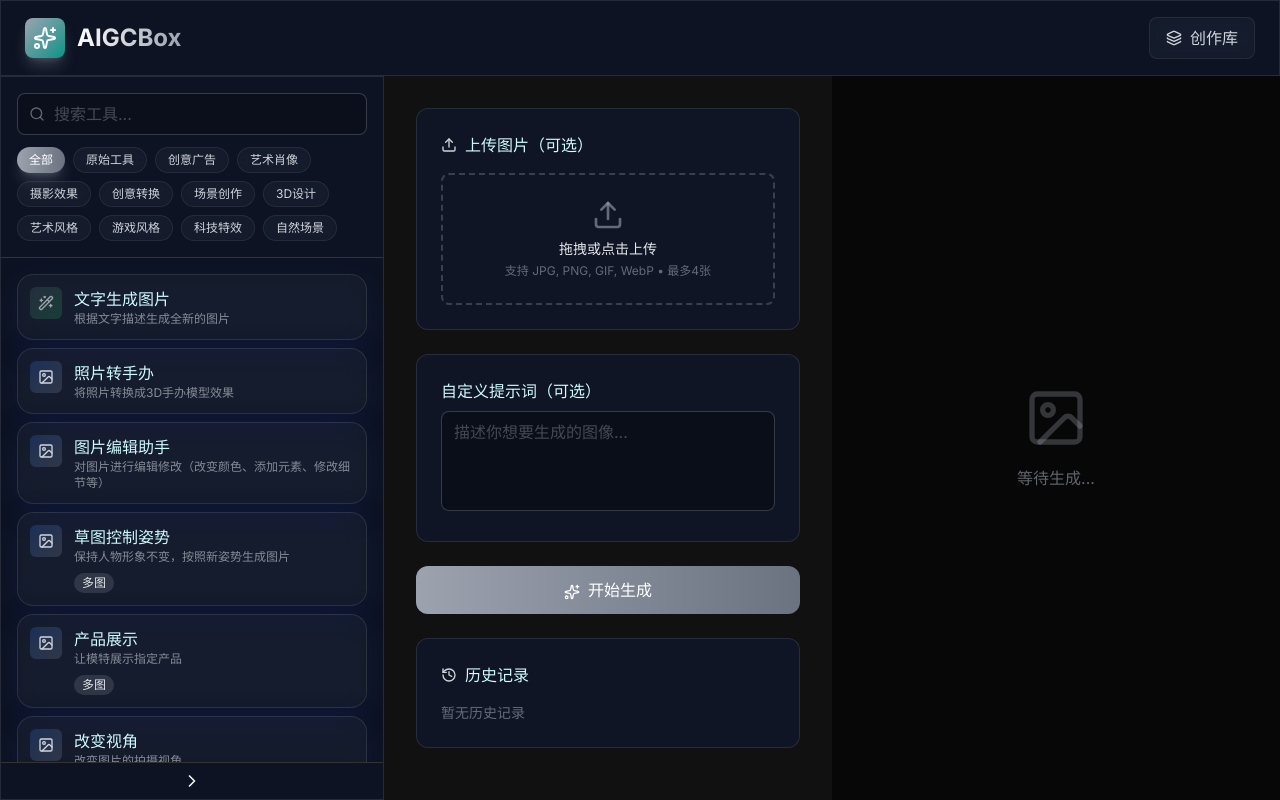
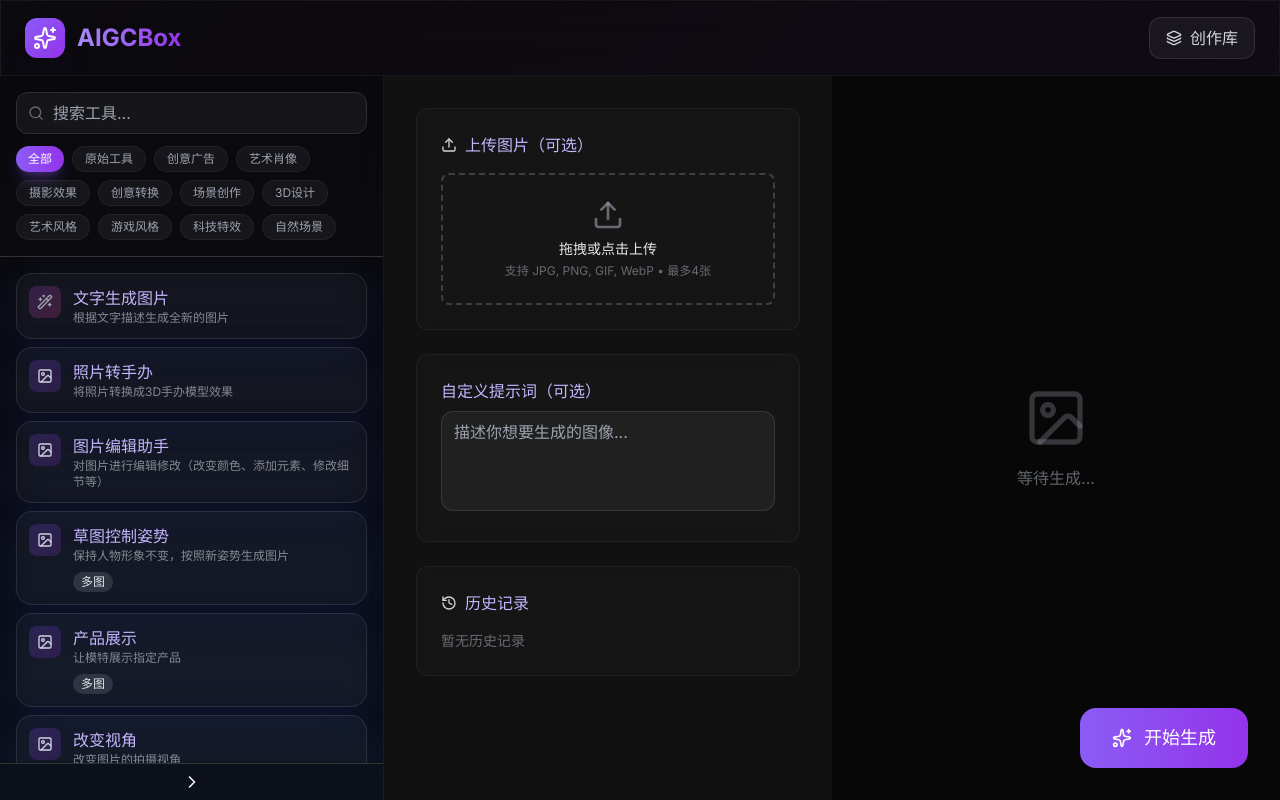
Before and after one commit to Neo2025new/aigcbox, a Next.js app: page / in a window 1280 px wide. Built offline with nearby package versions, Linux system fonts and the light colour scheme.

Commit message:
UI优化：紫色主题、固定生成按钮、显示选中工具

```diff
--- a/src/app/globals.css
+++ b/src/app/globals.css
@@ -60,14 +60,14 @@
   }
 }
 
-/* Simple Gradient Background */
+/* Premium Gradient Background */
 .gradient-bg {
   position: fixed;
   top: 0;
   left: 0;
   width: 100%;
   height: 100%;
-  background: linear-gradient(to bottom right, #0f172a, #1e293b);
+  background: linear-gradient(135deg, #0a0014 0%, #1a0033 25%, #0f001f 50%, #1a0033 75%, #0a0014 100%);
   z-index: -2;
 }
 
@@ -82,7 +82,7 @@
   66% { transform: translate(-20px, 20px) scale(0.9); }
 }
 
-/* Modern Card Effect */
+/* Premium Glass Effects */
 .glass {
   background: rgba(255, 255, 255, 0.03);
   backdrop-filter: blur(8px);
@@ -95,6 +95,32 @@
   backdrop-filter: blur(10px);
   -webkit-backdrop-filter: blur(10px);
   border: 1px solid rgba(255, 255, 255, 0.1);
+}
+
+.glass-header {
+  background: linear-gradient(135deg, rgba(139, 92, 246, 0.03) 0%, rgba(168, 85, 247, 0.05) 100%);
+  backdrop-filter: blur(20px) saturate(180%);
+  -webkit-backdrop-filter: blur(20px) saturate(180%);
+  border: 1px solid rgba(255, 255, 255, 0.05);
+}
+
+.glass-sidebar {
+  background: linear-gradient(180deg, rgba(139, 92, 246, 0.02) 0%, rgba(15, 23, 42, 0.6) 100%);
+  backdrop-filter: blur(16px);
+  -webkit-backdrop-filter: blur(16px);
+}
+
+.glass-card {
+  background: rgba(255, 255, 255, 0.02);
+  backdrop-filter: blur(8px);
+  -webkit-backdrop-filter: blur(8px);
+  border: 1px solid rgba(255, 255, 255, 0.05);
+  transition: all 0.3s cubic-bezier(0.4, 0, 0.2, 1);
+}
+
+.glass-card:hover {
+  background: linear-gradient(135deg, rgba(139, 92, 246, 0.08) 0%, rgba(168, 85, 247, 0.05) 100%);
+  border-color: rgba(139, 92, 246, 0.2);
 }
 
 /* Subtle Shadow Effects */
--- a/src/app/page.tsx
+++ b/src/app/page.tsx
@@ -259,28 +259,40 @@ export default function Home() {
       {/* Main Container */}
       <div className="relative z-10 h-screen flex flex-col">
         {/* Ultra Modern Header */}
-        <header className="glass-dark border-b border-gray-400/20">
+        <header className="glass-header border-b border-white/5">
           <div className="px-6 py-4 flex items-center justify-between">
             <div className="flex items-center gap-3">
-              <div className="w-10 h-10 rounded-lg bg-gradient-to-br from-gray-400 to-teal-600 flex items-center justify-center shadow-lg shadow-gray-400/30">
+              <div className="w-10 h-10 rounded-xl bg-gradient-to-br from-violet-500 to-purple-600 flex items-center justify-center shadow-2xl shadow-violet-500/20">
                 <Sparkles className="w-6 h-6 text-white" />
               </div>
-              <h1 className="text-2xl font-bold bg-gradient-to-r from-white to-gray-400 bg-clip-text text-transparent">AIGCBox</h1>
+              <h1 className="text-2xl font-bold bg-gradient-to-r from-violet-400 to-purple-600 bg-clip-text text-transparent">AIGCBox</h1>
             </div>
+
+            {/* Selected Tool Display */}
+            <div className="flex items-center gap-4">
+              {selectedTool && (
+                <div className="px-4 py-2 rounded-xl bg-gradient-to-r from-violet-500/10 to-purple-600/10 border border-violet-500/20">
+                  <span className="text-sm text-violet-300">当前工具:</span>
+                  <span className="ml-2 font-medium bg-gradient-to-r from-violet-400 to-purple-400 bg-clip-text text-transparent">
+                    {selectedTool.name}
+                  </span>
+                </div>
+              )}
 
               {/* Gallery Button */}
               <button
                 onClick={() => setShowGallery(!showGallery)}
-              className="flex items-center gap-2 px-4 py-2 rounded-lg glass text-gray-300 hover:text-gray-200 transition-all hover:scale-105"
+                className="flex items-center gap-2 px-4 py-2 rounded-xl bg-white/5 hover:bg-white/10 text-gray-300 hover:text-white transition-all hover:scale-105 border border-white/10"
               >
                 <Layers className="w-4 h-4" />
                 创作库
                 {todayGallery.length > 0 && (
-                <span className="ml-1 px-2 py-0.5 text-xs bg-gray-400/20 text-gray-200 rounded-full">
+                  <span className="ml-1 px-2 py-0.5 text-xs bg-violet-500/20 text-violet-300 rounded-full">
                     {todayGallery.length}
                   </span>
                 )}
               </button>
+            </div>
           </div>
         </header>
 
@@ -288,7 +300,7 @@ export default function Home() {
         <div className="flex-1 flex overflow-hidden">
           {/* Left Sidebar - Tools */}
           <div className={cn(
-            "glass-dark border-r border-gray-400/20 flex flex-col transition-all duration-300",
+            "glass-sidebar border-r border-white/5 flex flex-col transition-all duration-300",
             sidebarCollapsed ? "w-16" : "w-96"
           )}>
             {/* Search Bar */}
@@ -300,7 +312,7 @@ export default function Home() {
                     placeholder="搜索工具..."
                     value={searchQuery}
                     onChange={(e) => setSearchQuery(e.target.value)}
-                    className="w-full pl-9 pr-3 py-2 bg-black/20 border border-gray-400/30 rounded-lg text-cyan-100 placeholder-gray-400/40 focus:outline-none focus:border-gray-300/50 transition-colors"
+                    className="w-full pl-9 pr-3 py-2 bg-white/5 border border-white/10 rounded-xl text-white placeholder-gray-400 focus:outline-none focus:border-violet-500/50 transition-all focus:bg-white/10"
                   />
                 </div>
 
@@ -312,8 +324,8 @@ export default function Home() {
                       className={cn(
                         "px-3 py-1 rounded-full text-xs transition-all",
                         selectedCategory === cat
-                          ? "bg-gradient-to-r from-gray-400 to-gray-500 text-white shadow-lg shadow-gray-400/30"
-                          : "glass text-gray-300 hover:text-gray-200 hover:bg-gray-400/10"
+                          ? "bg-gradient-to-r from-violet-500 to-purple-600 text-white shadow-lg shadow-violet-500/30"
+                          : "bg-white/5 text-gray-400 hover:text-white hover:bg-white/10 border border-white/5"
                       )}
                       onClick={() => setSelectedCategory(cat)}
                     >
@@ -339,10 +351,10 @@ export default function Home() {
                     {!sidebarCollapsed ? (
                       <div className="flex items-start gap-3">
                         <div className={cn(
-                          "p-2 rounded-md",
+                          "p-2 rounded-lg",
                           tool.requiresImage
-                            ? "bg-gradient-to-br from-blue-500/20 to-gray-400/20"
-                            : "bg-gradient-to-br from-gray-500/20 to-green-500/20"
+                            ? "bg-gradient-to-br from-violet-500/20 to-purple-600/20"
+                            : "bg-gradient-to-br from-purple-500/20 to-pink-500/20"
                         )}>
                           {tool.requiresImage ? (
                             <ImageIcon className="w-4 h-4 text-gray-300" />
@@ -351,7 +363,7 @@ export default function Home() {
                           )}
                         </div>
                         <div className="flex-1">
-                          <h4 className="font-medium text-cyan-100">{tool.name}</h4>
+                          <h4 className="font-medium text-violet-300">{tool.name}</h4>
                           <p className="text-xs text-gray-300/60 line-clamp-2">{tool.description}</p>
                           {tool.requiresMultipleImages && (
                             <span className="inline-block mt-2 px-2 py-0.5 text-xs bg-gray-400/20 text-gray-200 rounded-full">
@@ -391,8 +403,8 @@ export default function Home() {
             <div className="flex-1 overflow-y-auto">
               <div id="config-section" className="p-8 max-w-2xl mx-auto space-y-6">
                 {/* Upload Area */}
-                <div className="glass-dark rounded-xl p-6 border border-gray-400/20">
-                  <label className="flex items-center gap-2 mb-4 text-cyan-100 font-medium">
+                <div className="glass-card rounded-xl p-6 border border-white/5">
+                  <label className="flex items-center gap-2 mb-4 text-violet-300 font-medium">
                     <Upload className="w-4 h-4 text-gray-300" />
                     上传图片（可选）
                   </label>
@@ -439,17 +451,17 @@ export default function Home() {
 
                 {/* Tool Parameters */}
                 {selectedTool && (
-                  <div className="glass-dark rounded-xl p-6 border border-gray-400/20">
+                  <div className="glass-card rounded-xl p-6 border border-white/5">
                     <div className="flex items-center gap-2 mb-4">
                       <Settings className="w-4 h-4 text-gray-300" />
-                      <span className="font-medium text-cyan-100">工具参数配置</span>
+                      <span className="font-medium text-violet-300">工具参数配置</span>
                     </div>
 
                     {selectedTool.parameters ? (
                       <div className="space-y-4">
                         {Object.entries(selectedTool.parameters).map(([key, param]) => (
                           <div key={key}>
-                            <label className="block text-sm font-medium text-cyan-100 mb-1">
+                            <label className="block text-sm font-medium text-violet-300 mb-1">
                               {param.label} {param.required && <span className="text-red-400">*</span>}
                             </label>
                             <input
@@ -459,7 +471,7 @@ export default function Home() {
                                 ...toolParams,
                                 [key]: e.target.value
                               })}
-                              className="w-full px-3 py-2 bg-black/30 border border-gray-400/30 rounded-lg text-cyan-100 placeholder-gray-400/40 focus:outline-none focus:border-gray-300/50 transition-colors"
+                              className="w-full px-3 py-2 bg-white/5 border border-white/10 rounded-xl text-white placeholder-gray-400 focus:outline-none focus:border-violet-500/50 transition-all focus:bg-white/10"
                             />
                           </div>
                         ))}
@@ -471,22 +483,22 @@ export default function Home() {
                 )}
 
                 {/* Custom Prompt */}
-                <div className="glass-dark rounded-xl p-6 border border-gray-400/20">
-                  <label className="block mb-2 text-cyan-100 font-medium">自定义提示词（可选）</label>
+                <div className="glass-card rounded-xl p-6 border border-white/5">
+                  <label className="block mb-2 text-violet-300 font-medium">自定义提示词（可选）</label>
                   <textarea
                     placeholder={selectedTool ? "添加额外的描述..." : "描述你想要生成的图像..."}
                     value={customPrompt}
                     onChange={(e) => setCustomPrompt(e.target.value)}
-                    className="min-h-[100px] resize-none w-full px-3 py-2 bg-black/30 border border-gray-400/30 rounded-lg text-cyan-100 placeholder-gray-400/40 focus:outline-none focus:border-gray-300/50 transition-colors"
+                    className="min-h-[100px] resize-none w-full px-3 py-2 bg-white/5 border border-white/10 rounded-xl text-white placeholder-gray-400 focus:outline-none focus:border-violet-500/50 transition-all focus:bg-white/10"
                   />
                 </div>
 
                 {/* Final Prompt Preview */}
                 {(selectedTool || customPrompt) && (
-                  <div className="glass-dark rounded-xl p-6 border border-gray-400/20">
+                  <div className="glass-card rounded-xl p-6 border border-white/5">
                     <button
                       onClick={() => setShowPromptPreview(!showPromptPreview)}
-                      className="flex items-center gap-2 text-sm font-medium mb-3 text-cyan-100"
+                      className="flex items-center gap-2 text-sm font-medium mb-3 text-violet-300"
                     >
                       <Eye className="w-4 h-4 text-gray-300" />
                       最终提示词预览
@@ -506,24 +518,7 @@ export default function Home() {
                   </div>
                 )}
 
-                {/* Generate Button */}
-                <button
-                  onClick={handleGenerate}
-                  disabled={isGenerating}
-                  className="w-full py-3 rounded-xl bg-gradient-to-r from-gray-400 to-gray-500 text-white font-medium transition-all hover:scale-105 hover:shadow-lg hover:shadow-gray-400/30 disabled:opacity-50 disabled:scale-100 disabled:hover:shadow-none"
-                >
-                  {isGenerating ? (
-                    <>
-                      <Loader2 className="inline-block w-4 h-4 mr-2 animate-spin" />
-                      生成中...
-                    </>
-                  ) : (
-                    <>
-                      <Sparkles className="inline-block w-4 h-4 mr-2" />
-                      开始生成
-                    </>
-                  )}
-                </button>
+                {/* Generate Button Removed - Now Fixed at Bottom Right */}
 
                 {error && (
                   <div className="p-4 rounded-lg bg-red-500/10 border border-red-500/30">
@@ -532,8 +527,8 @@ export default function Home() {
                 )}
 
                 {/* History */}
-                <div className="glass-dark rounded-xl p-6 border border-gray-400/20">
-                  <h3 className="font-medium mb-4 flex items-center gap-2 text-cyan-100">
+                <div className="glass-card rounded-xl p-6 border border-white/5">
+                  <h3 className="font-medium mb-4 flex items-center gap-2 text-violet-300">
                     <History className="w-4 h-4 text-gray-300" />
                     历史记录
                   </h3>
@@ -580,7 +575,7 @@ export default function Home() {
               ) : (
                 <div className="space-y-4">
                   {results.images && results.images.map((image: string, idx: number) => (
-                    <div key={idx} className="glass-dark rounded-xl overflow-hidden border border-gray-400/20 flex flex-col max-h-[calc(100vh-200px)]">
+                    <div key={idx} className="glass-card rounded-xl overflow-hidden border border-white/5 flex flex-col max-h-[calc(100vh-200px)]">
                       {/* Image Display */}
                       <div className="p-4 bg-black/30 flex-shrink overflow-hidden">
                         <img
@@ -669,7 +664,7 @@ export default function Home() {
                                 onChange={(e) => setEditPrompt(e.target.value)}
                                 onKeyPress={(e) => e.key === 'Enter' && handleEdit()}
                                 autoFocus
-                                className="flex-1 px-3 py-2 bg-black/30 border border-gray-400/30 rounded-lg text-cyan-100 placeholder-gray-400/40 focus:outline-none focus:border-gray-300/50 transition-colors"
+                                className="flex-1 px-3 py-2 bg-white/5 border border-white/10 rounded-xl text-white placeholder-gray-400 focus:outline-none focus:border-violet-500/50 transition-all focus:bg-white/10"
                               />
                               <button
                                 className="px-3 py-2 rounded-lg bg-gradient-to-r from-gray-400 to-gray-500 text-white font-medium transition-all hover:scale-105 hover:shadow-lg hover:shadow-gray-400/30 disabled:opacity-50 disabled:scale-100 disabled:hover:shadow-none"
@@ -708,7 +703,7 @@ export default function Home() {
               initial={{ scale: 0.95 }}
               animate={{ scale: 1 }}
               exit={{ scale: 0.95 }}
-              className="max-w-6xl max-h-[80vh] overflow-y-auto glass-dark rounded-xl p-8 border border-gray-400/20"
+              className="max-w-6xl max-h-[80vh] overflow-y-auto glass-card rounded-xl p-8 border border-white/5"
               onClick={(e) => e.stopPropagation()}
             >
               <h2 className="text-2xl font-bold mb-6 bg-gradient-to-r from-white to-gray-400 bg-clip-text text-transparent">今日创作库</h2>
@@ -743,6 +738,26 @@ export default function Home() {
           </motion.div>
         )}
       </AnimatePresence>
+
+      {/* Fixed Generate Button */}
+      <button
+        onClick={handleGenerate}
+        disabled={isGenerating}
+        className="fixed bottom-8 right-8 px-8 py-4 rounded-2xl bg-gradient-to-r from-violet-500 to-purple-600 text-white font-medium transition-all hover:scale-110 hover:shadow-2xl hover:shadow-purple-500/30 disabled:opacity-50 disabled:scale-100 disabled:hover:shadow-none z-50 flex items-center gap-3 group"
+      >
+        {isGenerating ? (
+          <>
+            <Loader2 className="w-5 h-5 animate-spin" />
+            <span className="text-lg">生成中...</span>
+          </>
+        ) : (
+          <>
+            <Sparkles className="w-5 h-5 group-hover:animate-pulse" />
+            <span className="text-lg">开始生成</span>
+            <div className="absolute inset-0 rounded-2xl bg-gradient-to-r from-violet-600 to-purple-700 opacity-0 group-hover:opacity-100 transition-opacity -z-10 blur-xl" />
+          </>
+        )}
+      </button>
     </div>
   );
 }
```
Lines whose indentation alone changed are shown as unchanged.
